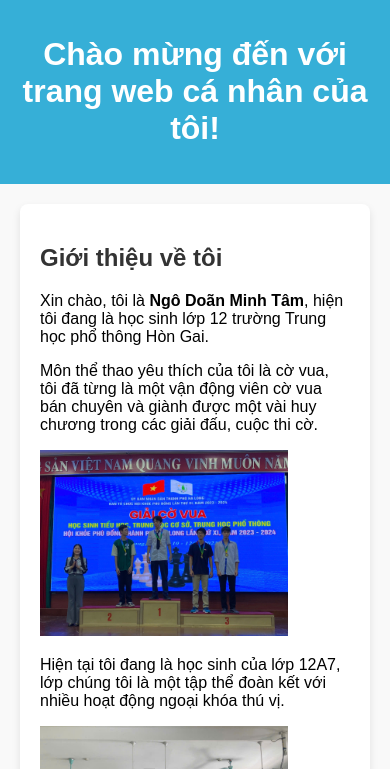
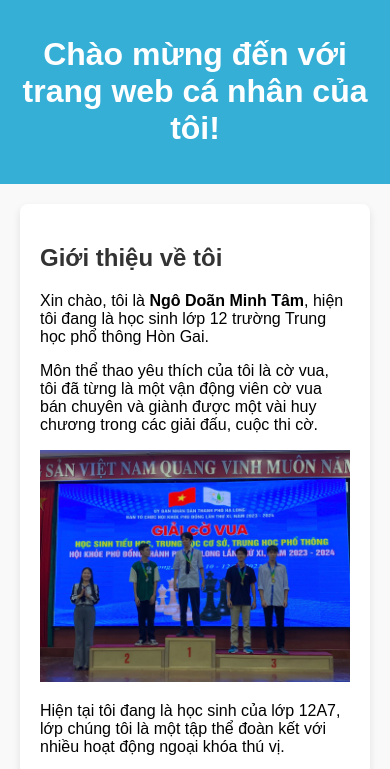
Before and after one commit to mntam111/ngodoanminhtam, a plain HTML site: page index.html in a window 390 px wide. Shown: the top 769 px of the page. Drawn offline with Linux system fonts and the light colour scheme.

Commit message:
Update index.html

```diff
--- a/index.html
+++ b/index.html
@@ -81,13 +81,6 @@
             height: auto;
             max-width: 100%;
         }
-
-@media (max-width: 768px) {
-    img {
-        width: 80%;  /* Giảm kích thước ảnh trên màn hình nhỏ */
-    }
-}
-
     </style>
 </head>
 <body>
```
